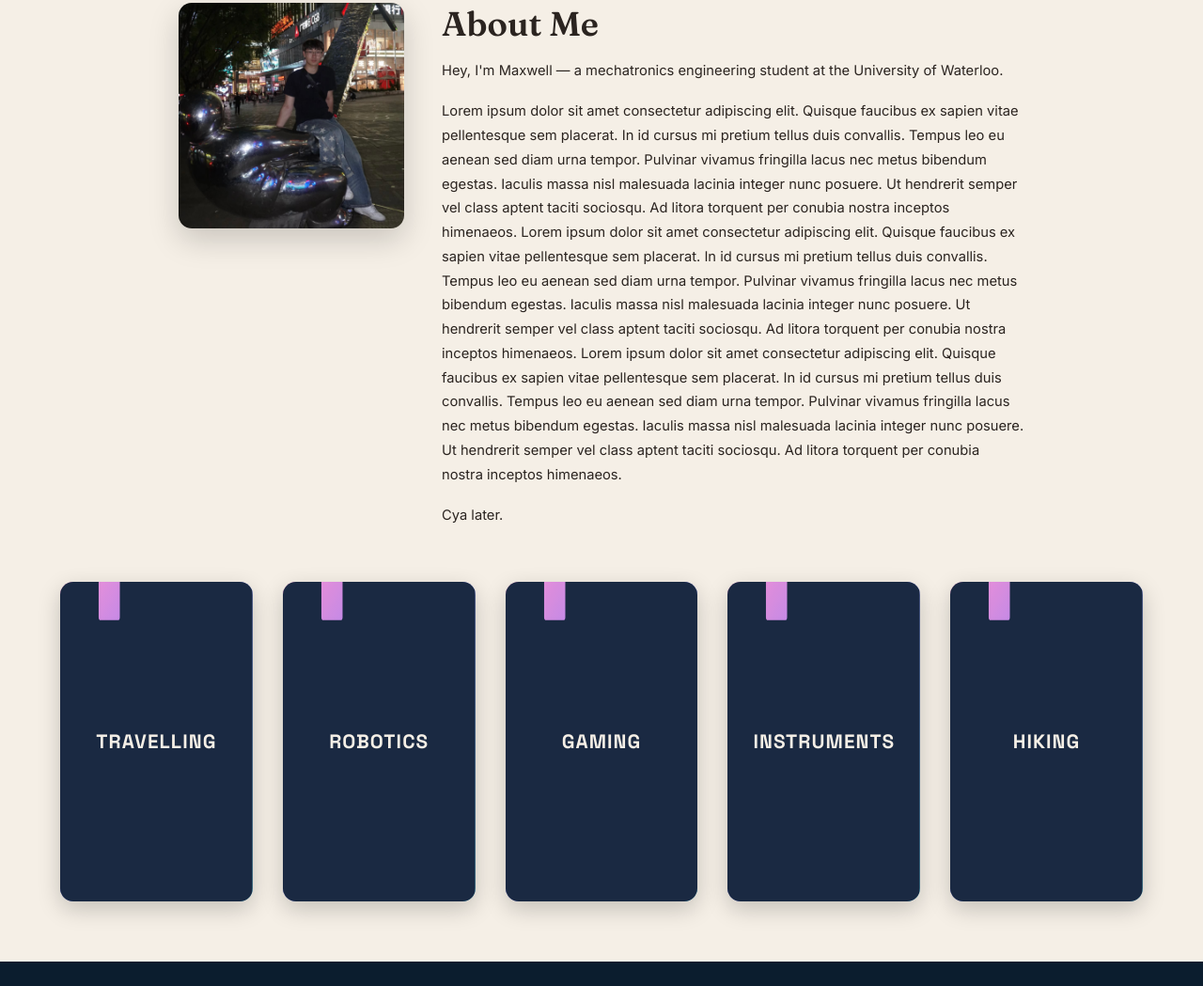
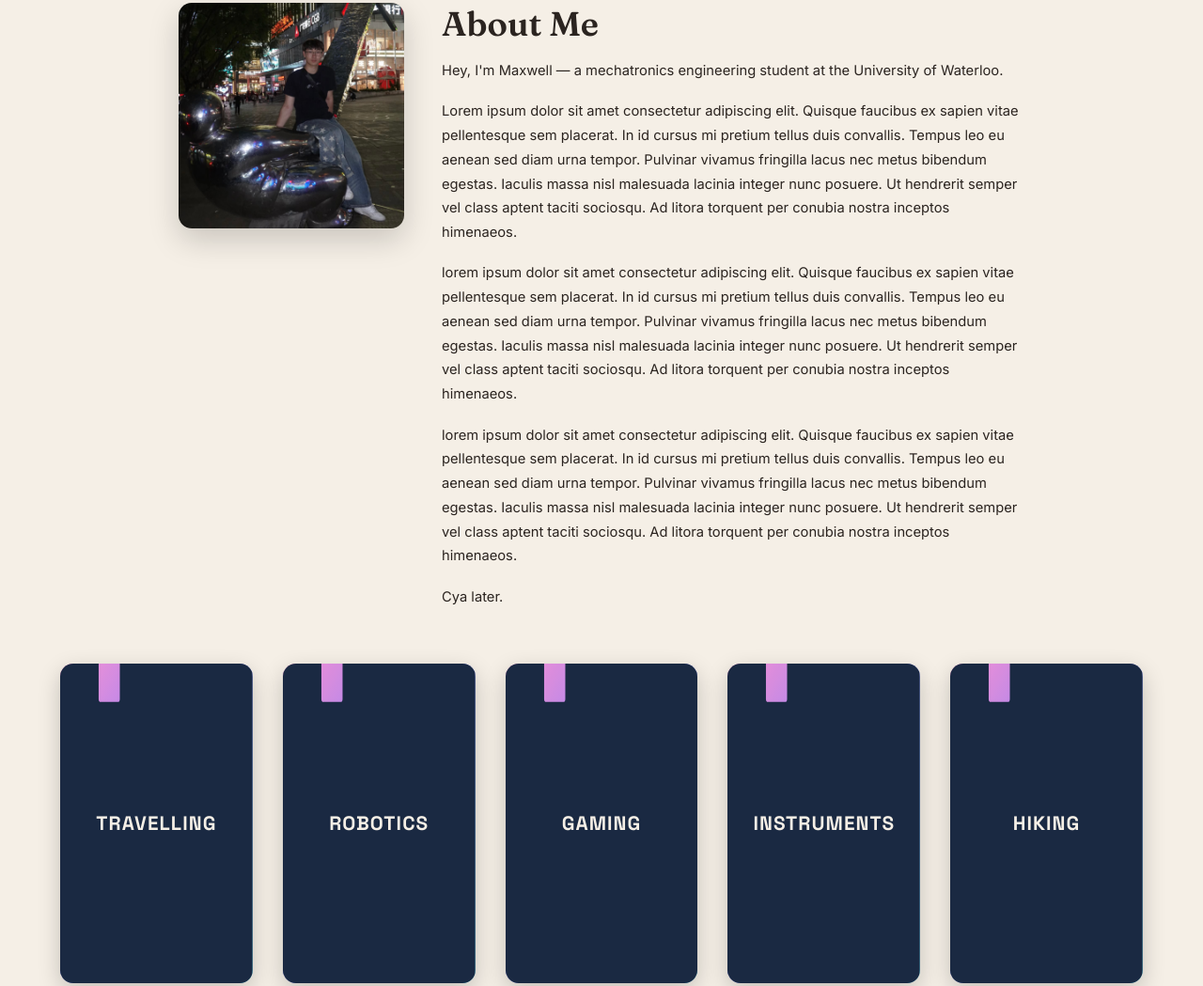
Before and after one commit to MeerMax8/maxwell-li.dev, an Astro site: page / in a window 1280 px wide. Shown: the part 885-1934 px from the top of the page at 94% size. Built offline with nearby package versions, Linux system fonts and the light colour scheme; Astro itself is replaced by a stand-in of ours.

Commit message:
placeholder #2

```diff
--- a/src/pages/index.astro
+++ b/src/pages/index.astro
@@ -127,11 +127,12 @@ const hobbies = [
             </p>
             <p>
               Lorem ipsum dolor sit amet consectetur adipiscing elit. Quisque faucibus ex sapien vitae pellentesque sem placerat. In id cursus mi pretium tellus duis convallis. Tempus leo eu aenean sed diam urna tempor. Pulvinar vivamus fringilla lacus nec metus bibendum egestas. Iaculis massa nisl malesuada lacinia integer nunc posuere. Ut hendrerit semper vel class aptent taciti sociosqu. Ad litora torquent per conubia nostra inceptos himenaeos.
-
-              Lorem ipsum dolor sit amet consectetur adipiscing elit. Quisque faucibus ex sapien vitae pellentesque sem placerat. In id cursus mi pretium tellus duis convallis. Tempus leo eu aenean sed diam urna tempor. Pulvinar vivamus fringilla lacus nec metus bibendum egestas. Iaculis massa nisl malesuada lacinia integer nunc posuere. Ut hendrerit semper vel class aptent taciti sociosqu. Ad litora torquent per conubia nostra inceptos himenaeos.
-
-              Lorem ipsum dolor sit amet consectetur adipiscing elit. Quisque faucibus ex sapien vitae pellentesque sem placerat. In id cursus mi pretium tellus duis convallis. Tempus leo eu aenean sed diam urna tempor. Pulvinar vivamus fringilla lacus nec metus bibendum egestas. Iaculis massa nisl malesuada lacinia integer nunc posuere. Ut hendrerit semper vel class aptent taciti sociosqu. Ad litora torquent per conubia nostra inceptos himenaeos.
             </p>
+            <p>
+              lorem ipsum dolor sit amet consectetur adipiscing elit. Quisque faucibus ex sapien vitae pellentesque sem placerat. In id cursus mi pretium tellus duis convallis. Tempus leo eu aenean sed diam urna tempor. Pulvinar vivamus fringilla lacus nec metus bibendum egestas. Iaculis massa nisl malesuada lacinia integer nunc posuere. Ut hendrerit semper vel class aptent taciti sociosqu. Ad litora torquent per conubia nostra inceptos himenaeos.
+            </p>
+            <p>
+              lorem ipsum dolor sit amet consectetur adipiscing elit. Quisque faucibus ex sapien vitae pellentesque sem placerat. In id cursus mi pretium tellus duis convallis. Tempus leo eu aenean sed diam urna tempor. Pulvinar vivamus fringilla lacus nec metus bibendum egestas. Iaculis massa nisl malesuada lacinia integer nunc posuere. Ut hendrerit semper vel class aptent taciti sociosqu. Ad litora torquent per conubia nostra inceptos himenaeos.
             <p>
               Cya later.
             </p>
```
